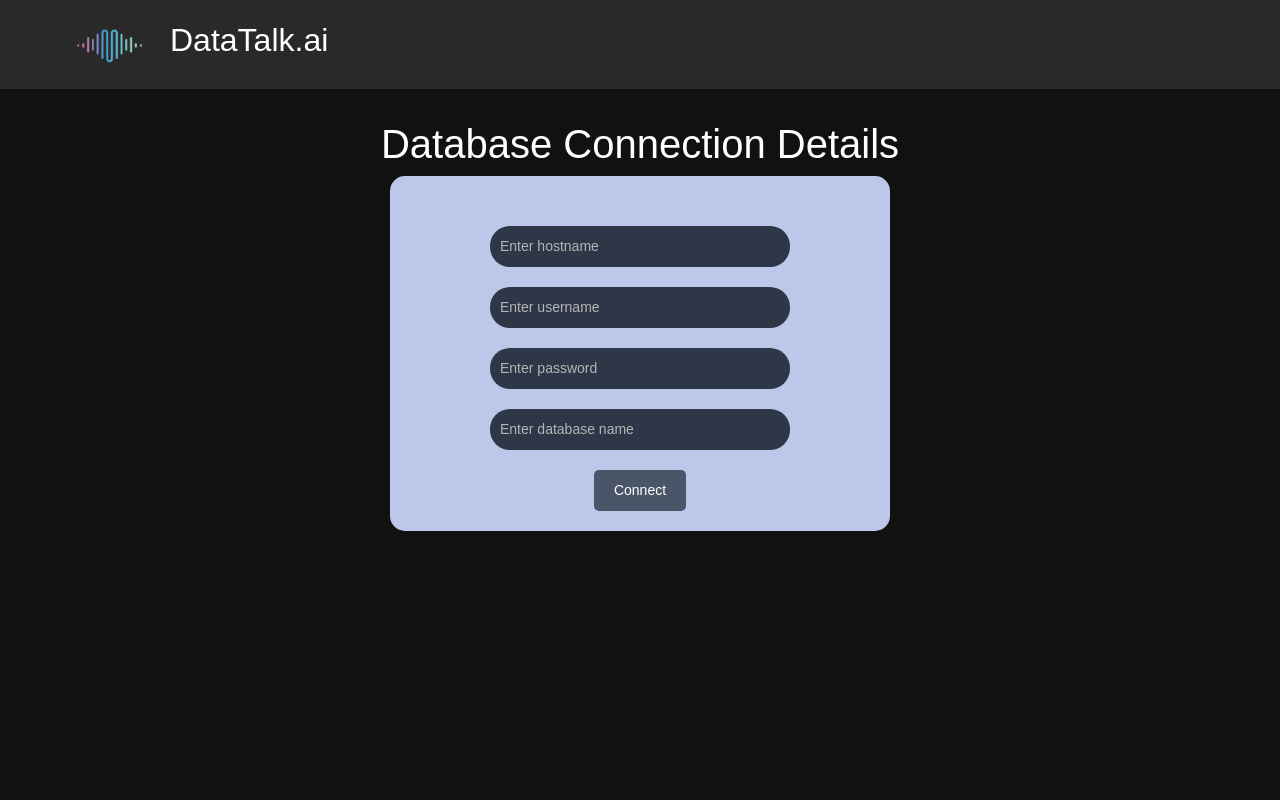
After one commit to mitraj405/deployment-demo, a Django app: page /sqlconnector in a window 1280 px wide. The commit adds this page. Run offline with Django 5.2, Linux system fonts and the light colour scheme.

Commit message:
added sql connector

```diff
--- a/home/urls.py
+++ b/home/urls.py
@@ -13,6 +13,8 @@ urlpatterns = [
     path('finance', views.fianance , name='fianance'),
     path('banking', views.banking , name='banking'),
     path('ecommerse', views.ecommerse , name='ecommerse'),
+    path('sqlconnector', views.sqlconnector , name='sqlconnector'),
+    path("connect-to-database/", views.connect_to_database, name="connect_to_database"),
     path('home', views.home , name='home'),
     path('chat', views.chat_view , name='chat'),
 ]
--- a/home/views.py
+++ b/home/views.py
@@ -7,11 +7,16 @@ import json
 from chatbot_v2 import send_message
 from django.shortcuts import redirect
 import plotly.io as pio
+from updated_sqlconnector import connect_to_database
+import mysql.connector
+from mysql.connector import Error
 
 # Create your views here.
 def index(request):
     return render(request,"index.html")
 from django.shortcuts import render
+import mysql.connector
+from mysql.connector import Error
 
 
 def company(request):
@@ -33,6 +38,44 @@ def banking(request):
 
 def ecommerse(request):
     return render(request,"ecommerse.html")
+
+
+def sqlconnector(request):
+    # Render the SQL Connector form
+    return render(request, "sqlconnector.html")
+
+@csrf_exempt  # Disable CSRF for simplicity; remove this in production and use CSRF tokens
+def connect_to_database(request):
+    if request.method == 'POST':
+        # Parse JSON data from the POST request
+        data = json.loads(request.body)
+        host_name = data.get('hostname')
+        user_name = data.get('username')
+        user_password = data.get('password')
+        db_name = data.get('dbname')
+
+        try:
+            # Check for missing fields
+            if not host_name or not user_name or not user_password or not db_name:
+                return JsonResponse({"status": "error", "message": "All fields are required!"}, status=400)
+
+            # Attempt to connect to the database
+            connection = mysql.connector.connect(
+                host=host_name,
+                user=user_name,
+                passwd=user_password,
+                database=db_name
+            )
+
+            # If connection is successful
+            if connection.is_connected():
+                connection.close()
+                return JsonResponse({"status": "success", "message": "Database connection successful!"})
+
+        except Error as e:
+            return JsonResponse({"status": "error", "message": f"Database connection failed: {str(e)}"}, status=500)
+
+    return JsonResponse({"status": "error", "message": "Invalid request method."}, status=405)
 
 def home(request):
     return render(request,"home.html")
--- /dev/null
+++ b/template/sqlconnector.html
@@ -0,0 +1,191 @@
+{% extends 'base.html' %}
+
+{% block title %}Database Connection{% endblock %}
+
+{% block style %}
+<style>
+    * {
+        margin: 0;
+        padding: 0;
+        box-sizing: border-box;
+        font-family: 'Arial', sans-serif;
+    }
+
+    body {
+        background-color: #111111;
+        color: #FFFFFF;
+        display: flex;
+        justify-content: center;
+        align-items: center;
+        height: 100vh;
+        flex-direction: column;
+        position: relative;
+    }
+
+    .container {
+        text-align: center;
+        width: 100%;
+        margin-top: 80px;
+        height: 80vh;
+    }
+
+    header {
+        width: 100%;
+        position: fixed;
+        top: 0;
+        left: 0;
+        background-color: rgba(255, 255, 255, 0.1);
+        padding: 20px 0;
+    }
+
+    .navbar {
+        display: flex;
+        justify-content: space-between;
+        align-items: center;
+        max-width: 1200px;
+        margin: 0 auto;
+        padding: 0 20px;
+    }
+
+    .logo {
+        display: flex;
+        align-items: center;
+        gap: 10px;
+    }
+
+    .logo img {
+        width: 100px;
+    }
+
+    .form-input {
+        width: 60%;
+        padding: 10px;
+        margin-bottom: 20px;
+        border: none;
+        border-radius: 20px;
+        background-color: #2D3748;
+        color: white;
+        font-size: 14px;
+        outline: none;
+    }
+
+    .form-input::placeholder {
+        color: #b5b5b5;
+    }
+
+    button {
+        background-color: #4A5568;
+        border: none;
+        padding: 10px 20px;
+        border-radius: 5px;
+        cursor: pointer;
+        color: white;
+        transition: background-color 0.3s ease;
+        font-size: 14px;
+    }
+
+    button:hover {
+        background-color: #718096;
+    }
+
+    .alert {
+        margin: 20px auto;
+        width: 60%;
+        padding: 10px;
+        border-radius: 5px;
+    }
+
+    .alert-success {
+        background-color: #38A169;
+        color: white;
+    }
+
+    .alert-error {
+        background-color: #E53E3E;
+        color: white;
+    }
+</style>
+{% endblock %}
+
+{% block nav %}
+<header>
+    <nav class="navbar">
+        <div class="logo">
+            <img src="./../static/logo.png" alt="DataTalk.ai logo">
+            <h2>DataTalk.ai</h2>
+        </div>
+    </nav>
+</header>
+{% endblock %}
+
+{% block body %}
+<div class="container" id="container">
+    <div>
+        <h1>Database Connection Details</h1>
+    </div>
+    <main>
+        <form id="db-form" class="card-container" style="flex-direction: column; align-items: center; justify-content: center;margin:auto;padding-top: 30px;width:500px; background-color: #bcc7e9; border-radius: 15px;">
+
+            <div id="submit-div" style = "padding-top: 20px">
+                <input type="text" id="hostname" placeholder="Enter hostname" required class="form-input">
+            </div>
+            <input type="text" id="username" placeholder="Enter username" required class="form-input">
+            <input type="password" id="password" placeholder="Enter password" required class="form-input">
+            <input type="text" id="dbname" placeholder="Enter database name" required class="form-input">
+            <div id="submit-div" style = "padding-bottom: 20px">
+                <button type="submit">Connect</button>
+            </div>
+        </form>
+        <div id="response-message"></div>
+    </main>
+</div>
+{% endblock %}
+
+{% block js %}
+<script>
+    document.addEventListener('DOMContentLoaded', function () {
+        const form = document.getElementById('db-form');
+        form.addEventListener('submit', async function (event) {
+            event.preventDefault(); // Prevent the default form submission behavior
+
+            // Fetch input values
+            const hostname = document.getElementById('hostname').value;
+            const username = document.getElementById('username').value;
+            const password = document.getElementById('password').value;
+            const dbname = document.getElementById('dbname').value;
+
+            try {
+                // Send data to the backend
+                const response = await fetch("{% url 'connect_to_database' %}", {
+                    method: "POST",
+                    headers: {
+                        "Content-Type": "application/json",
+                        "X-CSRFToken": "{{ csrf_token }}"
+                    },
+                    body: JSON.stringify({ hostname, username, password, dbname })
+                });
+
+                const result = await response.json();
+
+                // Handle the response
+                const responseDiv = document.getElementById("response-message");
+                responseDiv.innerHTML = ""; // Clear any existing messages
+
+                if (result.status === "success") {
+                    responseDiv.innerHTML = `<div class="alert alert-success">${result.message}</div>`;
+                    // Redirect to the home page after 2 seconds
+                    setTimeout(() => {
+                        window.location.href = "{% url 'home' %}";
+                    }, 2000);
+                } else {
+                    responseDiv.innerHTML = `<div class="alert alert-error">${result.message}</div>`;
+                }
+            } catch (error) {
+                console.error("Error connecting to the database:", error);
+                document.getElementById("response-message").innerHTML =
+                    `<div class="alert alert-error">An unexpected error occurred.</div>`;
+            }
+        });
+    });
+</script>
+{% endblock %}
```
Also changed, not shown: template/home.html (+104 -3 lines), updated_sqlconnector.py (added, +82 -0 lines).
